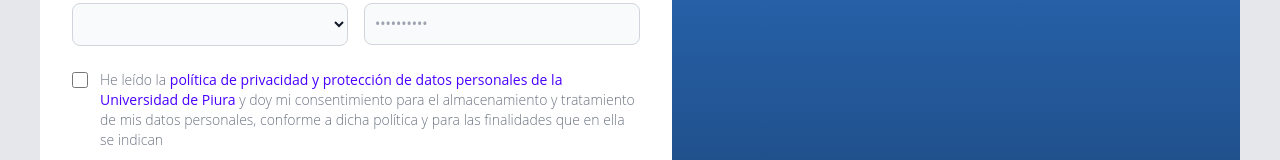
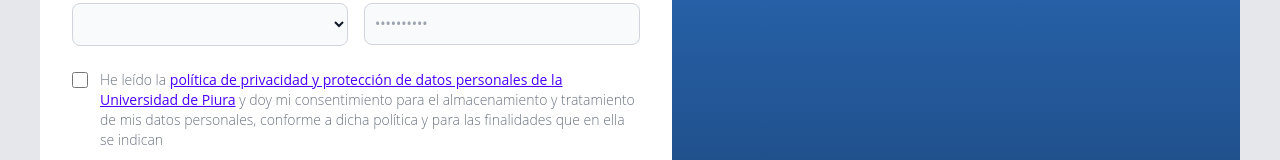
Before and after one commit to hansevangelista/udep-site, a Vue app: page /signup in a window 1280 px wide. Shown: the part 519-679 px from the top of the page. Built offline with nearby package versions, Linux system fonts and the light colour scheme.

Commit message:
add changes

```diff
--- a/src/views/Signup.vue
+++ b/src/views/Signup.vue
@@ -190,7 +190,7 @@ async function submit() {
             <input id="terms" aria-describedby="terms" type="checkbox" class="w-4 h-4 border border-gray-300 rounded bg-gray-50 focus:ring-3 focus:ring-primary-300" required="" v-model="terms" @keyup="reset">
           </div>
           <div class="ml-3 text-sm">
-            <label for="terms" class="font-light text-gray-500">He leído la <a class="font-medium text-primary hover:underline" href="/terms">política de privacidad y protección de datos personales de la Universidad de Piura</a> y doy mi consentimiento para el almacenamiento y tratamiento de mis datos personales, conforme a dicha política y para las finalidades que en ella se indican</label>
+            <label for="terms" class="font-light text-gray-500">He leído la <a class="font-medium text-primary underline" href="/terms">política de privacidad y protección de datos personales de la Universidad de Piura</a> y doy mi consentimiento para el almacenamiento y tratamiento de mis datos personales, conforme a dicha política y para las finalidades que en ella se indican</label>
           </div>
         </div>
 
```
